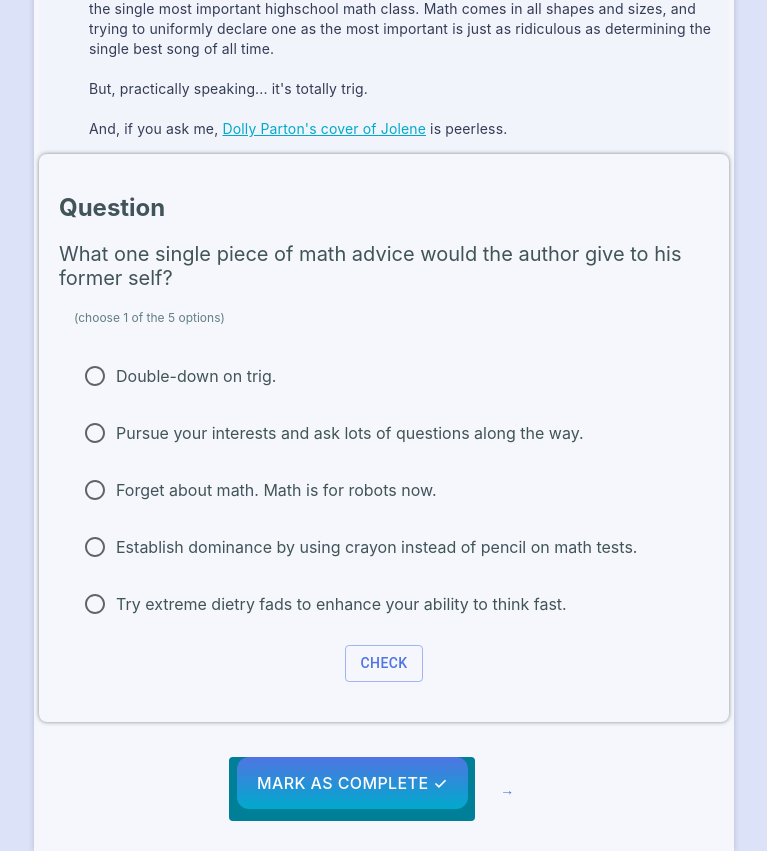
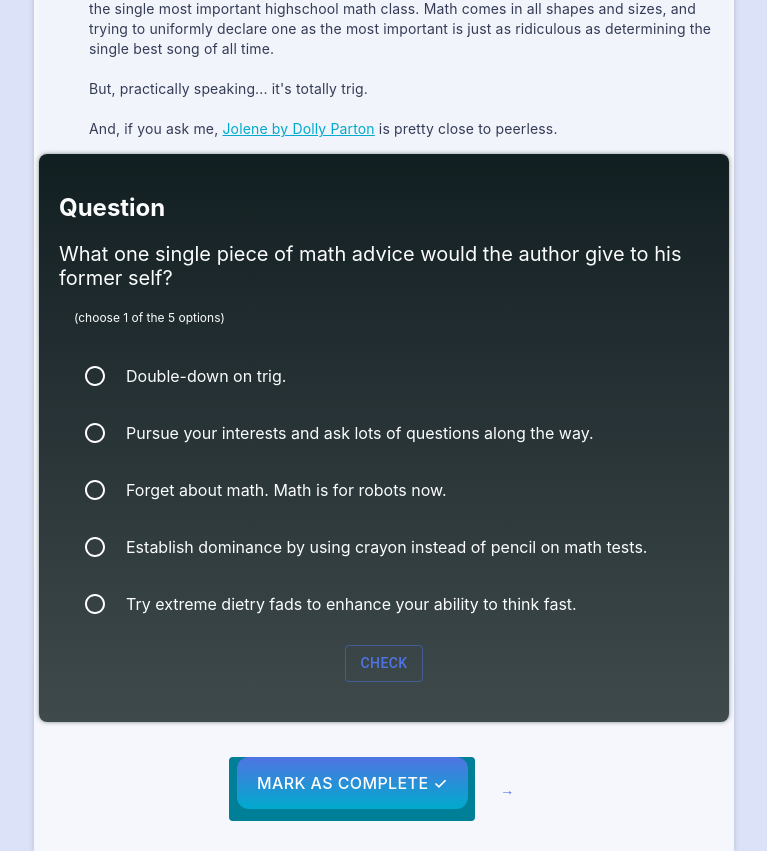
Before and after one commit to 4estnaylor/v8_trig_tutor, a Next.js app: page /double_down in a window 1280 px wide. Shown: the part 903-1754 px from the top of the page, without its empty margins (256-1023 px from the left). Built offline with nearby package versions, Linux system fonts and the light colour scheme; no server answers.

Commit message:
fixed progress error

```diff
--- a/colors.ts
+++ b/colors.ts
@@ -31,6 +31,7 @@ const blue_light = { hue: 190, saturation: 100, lightness: 85 };
 const blue = { hue: 190, saturation: 100, lightness: 40 };
 const blue_dark = { hue: 190, saturation: 100, lightness: 30 };
 const purple = { hue: 225, saturation: 72, lightness: 60 };
+const purple_light = { hue: 225, saturation: 72, lightness: 80 };
 // const purple = { hue: 151, saturation: 68, lightness: 15 };
 // 151, 68%, 15%
 const purple_bright = { hue: 225, saturation: 92, lightness: 60 };
@@ -53,6 +54,7 @@ const cl = {
   blue_dark,
   purple,
   purple_bright,
+  purple_light,
   yellow,
   green,
 };
--- a/components/Inputs/CheckButton.tsx
+++ b/components/Inputs/CheckButton.tsx
@@ -91,7 +91,11 @@ const CheckButton = (props: CheckButtonProps) => {
       break;
     default:
       return (
-        <Wrapper onClick={handleCheck} variant="outlined">
+        <Wrapper
+          onClick={handleCheck}
+          sx={{ color: 'white' }}
+          variant="outlined"
+        >
           Check
         </Wrapper>
       );
--- a/components/Inputs/MultipleChoiceOption.tsx
+++ b/components/Inputs/MultipleChoiceOption.tsx
@@ -28,11 +28,14 @@ const MultipleChoiceOption = (props: MultipleChoiceOptionProps) => {
   };
 
   return (
-    <Wrapper>
+    <Wrapper
+      onClick={handleRadioClick}
+      selected={selectedValues.includes(radioKey)}
+    >
       <Radio
         value={radioKey}
-        onClick={handleRadioClick}
         checked={selectedValues.includes(radioKey)}
+        sx={{ color: 'white' }}
       />
       <OptionWrapper selected={selectedValues.includes(radioKey)}>
         {option}
@@ -41,15 +44,20 @@ const MultipleChoiceOption = (props: MultipleChoiceOptionProps) => {
   );
 };
 
-const Wrapper = styled.div`
+const Wrapper = styled.div<{ selected: boolean }>`
   display: flex;
   align-items: center;
+  background-color: ${(p) =>
+    p.selected ? cl.getHSLA(cl.white, 1) : 'transparent'};
+  border-radius: 8px;
 `;
 
 const OptionWrapper = styled.div<{ selected: boolean }>`
   flex: 1;
-  color: ${(p) =>
-    p.selected ? cl.getHSL(cl.purple) : cl.getHSL(cl.gray_dark)};
+  color: ${(p) => (p.selected ? cl.getHSL(cl.purple) : cl.getHSL(cl.white))};
+
+  border-radius: 8px;
+  padding: 10px;
 `;
 
 export default MultipleChoiceOption;
--- a/components/Inputs/MultipleChoiceQuestion.tsx
+++ b/components/Inputs/MultipleChoiceQuestion.tsx
@@ -123,7 +123,12 @@ const MultipleChoiceQuestion = (props: MultipleChoiceQuestionProps) => {
 };
 
 const Wrapper = styled.div`
-  /* background-color: ${cl.getHSLA(cl.black, 0.5)}; */
+  background: linear-gradient(
+    0deg,
+    ${cl.getHSLA(cl.black, 0.8)},
+    ${cl.getHSLA(cl.black, 1)}
+  );
+
   box-shadow: 0px 0px 4px ${cl.getHSLA(cl.black, 0.5)};
   color: ${cl.getHSL(cl.gray_dark)};
 
@@ -137,10 +142,13 @@ const Wrapper = styled.div`
   border-radius: 8px;
 `;
 
-const Header = styled.h2``;
+const Header = styled.h2`
+  color: ${cl.getHSL(cl.white)};
+`;
 
 const Question = styled.div`
   font-size: 1.25rem;
+  color: ${cl.getHSL(cl.white)};
 `;
 
 const CorrectSymbol = styled.div`
@@ -187,7 +195,7 @@ const ChooseXOfY = styled.div<{ isHighlighted: boolean }>`
   background-color: ${(p) =>
     p.isHighlighted ? cl.getHSL(cl.red) : 'transparent'};
   color: ${(p) =>
-    p.isHighlighted ? cl.getHSL(cl.white) : cl.getHSL(cl.gray_mid)};
+    p.isHighlighted ? cl.getHSL(cl.white) : cl.getHSL(cl.white)};
   border-radius: 8px;
 `;
 
--- a/pages/double_down.tsx
+++ b/pages/double_down.tsx
@@ -46,9 +46,9 @@ const double_down = () => {
               <br />
               And, if you ask me,{' '}
               <Link href="https://www.youtube.com/watch?v=Ixrje2rXLMA">
-                <a>Dolly Parton's cover of Jolene</a>
+                <a>Jolene by Dolly Parton</a>
               </Link>{' '}
-              is peerless.
+              is pretty close to peerless.
             </Alert>
           </span>
           <MultipleChoiceQuestion
--- a/pages/index.tsx
+++ b/pages/index.tsx
@@ -45,7 +45,7 @@ export default function Home() {
             <MyCanvas sceneGetter={getHomepageScene} />
             <BottomBanner>
               <TuftBird>
-                <ProgressBar />
+                <ProgressBar progress={0.94} />
                 {/* <img src="/tuftbird.svg" height="80px" loading="lazy" /> */}
               </TuftBird>
             </BottomBanner>
```
